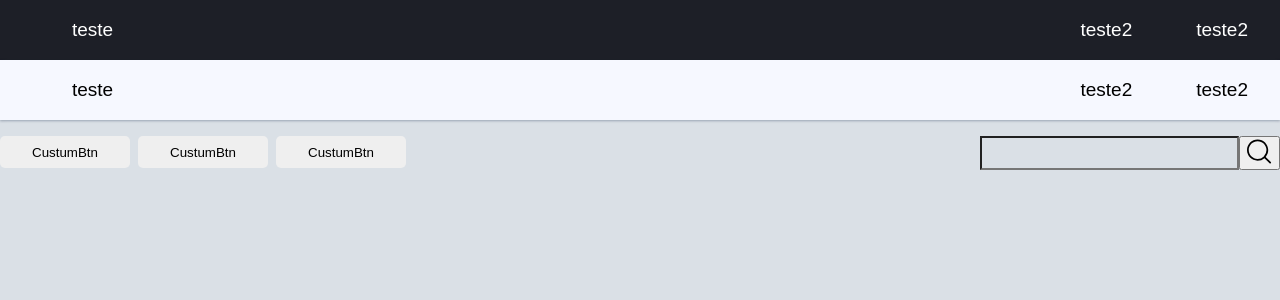
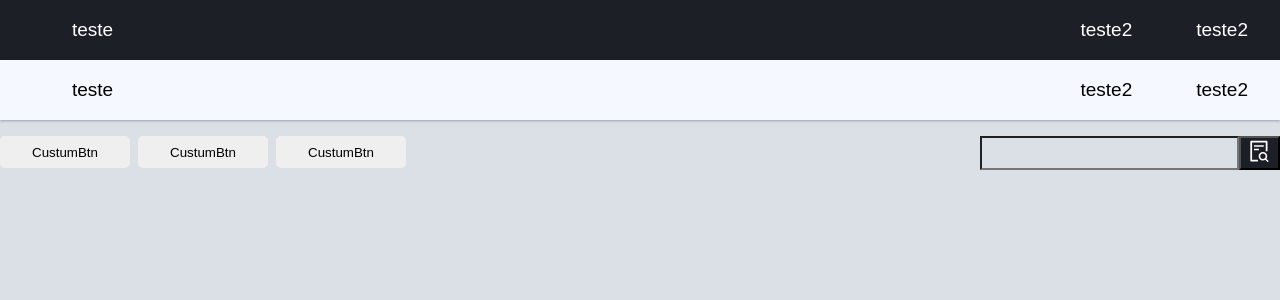
Before and after one commit to JeremiasRincaveski/java, a React (Vite) app in the folder frontJavaInterface/: page / in a window 1280 px wide. Shown: the top 300 px of the page. Built offline with nearby package versions, Linux system fonts and the light colour scheme.

Commit message:
creating searchComponent

```diff
--- a/frontJavaInterface/src/components/nav/Nav.jsx
+++ b/frontJavaInterface/src/components/nav/Nav.jsx
@@ -1,5 +1,7 @@
 import React from 'react'
 import styled from 'styled-components'
+import SvgIcon from '../../assets/SearchIcon.svg'
+import { AiOutlineFileSearch } from "react-icons/ai";
 
 const StyledNav = styled.nav`
 display: flex;
@@ -19,9 +21,15 @@ const StyledDiv = styled.div`
     display: flex;
     justify-content: space-between;
 
+
     div:last-of-type{
         display: flex;
         width: 300px;
+        button{
+            background-color: ${props => props.theme.colors.softDark};
+            color:  ${props => props.theme.colors.white};
+            cursor: pointer;
+        }
     }
 
 
@@ -46,25 +54,13 @@ width:300px ;
 
 `
 
-const Input = ({Icon}) => {
-    return <StyledInput Icon={Icon} />
+const Input = () => {
+    return <StyledInput />
 
 }
 
-const SearchIcon = ({ size }) => {
-    return (
-        <svg
-            xmlns="http://www.w3.org/2000/svg"
-            height={size}
-            width={size}
-            viewBox="0 0 25 24"
-        >
-            <path
-                d="M10.609 0c5.85 0 10.608 4.746 10.608 10.58 0 2.609-.952 5-2.527 6.847l5.112 5.087a.87.87 0 01-1.227 1.233l-5.118-5.093a10.58 10.58 0 01-6.848 2.505C4.759 21.16 0 16.413 0 10.58 0 4.747 4.76 0 10.609 0zm0 1.74c-4.891 0-8.87 3.965-8.87 8.84 0 4.874 3.979 8.84 8.87 8.84a8.855 8.855 0 006.213-2.537l.04-.047a.881.881 0 01.058-.053 8.786 8.786 0 002.558-6.203c0-4.875-3.979-8.84-8.87-8.84z"
-                fill="#000"
-            />
-        </svg>
-    );
+const SearchIcon = ({ size, color  }) => {
+    return <AiOutlineFileSearch size={size} color={color}/>
 };
 
 export const Nav = () => {
@@ -88,7 +84,7 @@ export const Nav = () => {
                 <div>
                     <Input  />
                     <button>
-                        <SearchIcon size="25px" />
+                        <SearchIcon size="25px"  />
                     </button>
                 </div>
             </StyledDiv>
```
Also changed, not shown: frontJavaInterface/src/assets/searchIcon.svg (added).
